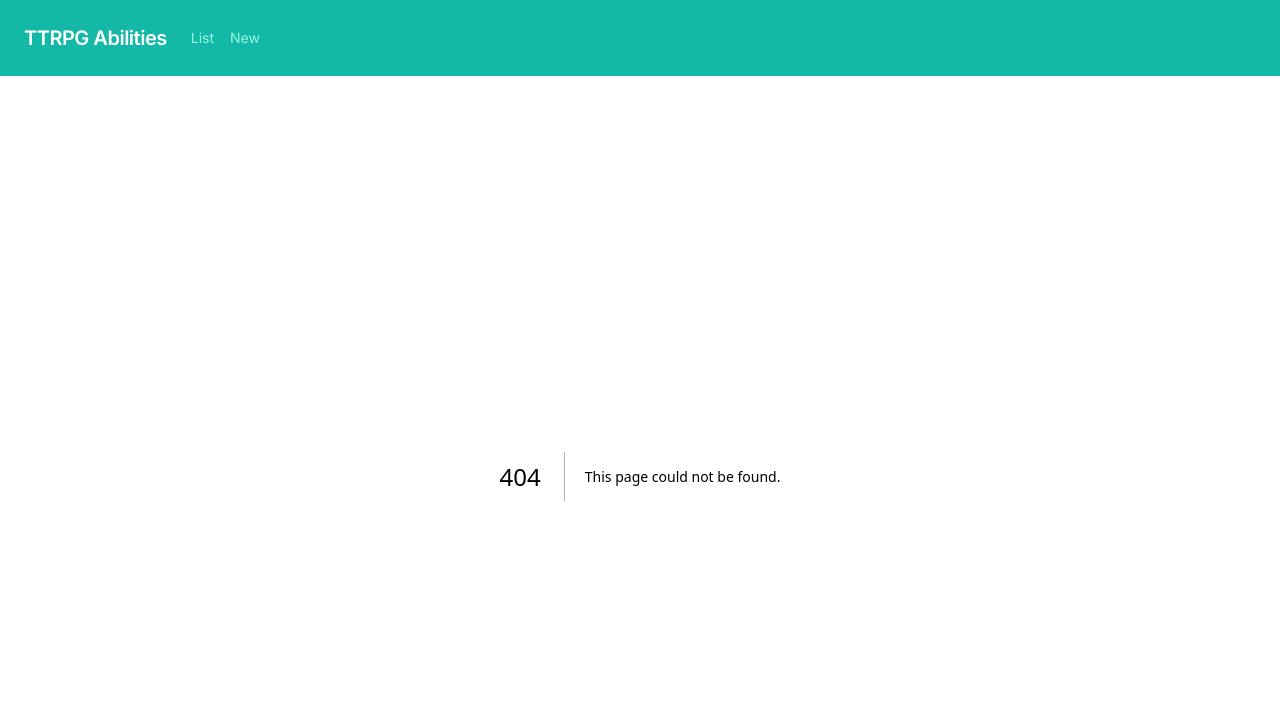
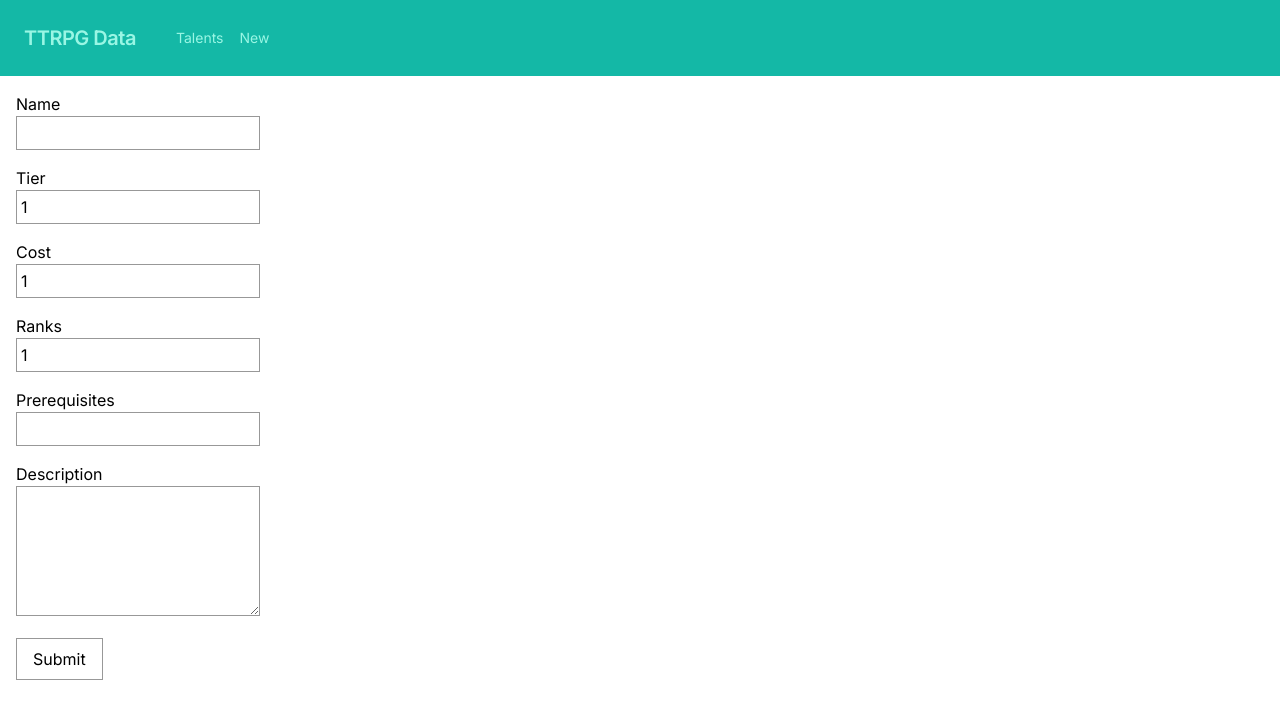
Before and after one commit to misqke/ttrpg_data, a Next.js app: page /talents/NewTalent in a window 1280 px wide. Before the commit this address had no page. Shown: the top 718 px of the page. Built offline with nearby package versions, Linux system fonts and the light colour scheme; sample sign-in values are in the browser's storage.

Commit message:
talent pages

```diff
--- a/src/components/NavBar.jsx
+++ b/src/components/NavBar.jsx
@@ -6,7 +6,12 @@ const NavBar = () => {
     <nav className="flex items-center justify-between flex-wrap bg-teal-500 p-6 w-screen">
       <div className="flex items-center flex-shrink-0 text-white mr-6">
         <span className="font-semibold text-xl tracking-tight">
-          TTRPG Abilities
+          <Link
+            href="/"
+            className="block mt-4 lg:inline-block lg:mt-0 text-teal-200 hover:text-white mr-4"
+          >
+            TTRPG Data
+          </Link>
         </span>
       </div>
       <div className="block lg:hidden">
@@ -24,13 +29,13 @@ const NavBar = () => {
       <div className="w-full block flex-grow lg:flex lg:items-center lg:w-auto">
         <div className="text-sm lg:flex-grow">
           <Link
-            href="/"
+            href="/talents"
             className="block mt-4 lg:inline-block lg:mt-0 text-teal-200 hover:text-white mr-4"
           >
-            List
+            Talents
           </Link>
           <Link
-            href="/NewAbility"
+            href="/talents/NewTalent"
             className="block mt-4 lg:inline-block lg:mt-0 text-teal-200 hover:text-white mr-4"
           >
             New
--- a/src/components/Page.jsx
+++ b/src/components/Page.jsx
@@ -16,7 +16,7 @@ const Page = ({ children }) => {
   }, []);
 
   return (
-    <div className="flex flex-col p-4">
+    <div className="flex flex-col p-4 gap-2 w-full max-w-screen-xl mx-auto">
       {loading ? (
         <svg
           className="animate-spin h-5 w-5 mr-3 ..."
--- a/src/pages/api/talents.js
+++ b/src/pages/api/talents.js
@@ -3,11 +3,20 @@ import { supabase } from "../../../utils/supabase";
 
 export default async function handler(req, res) {
   if (req.method === "GET") {
-    const { data, error } = await supabase.from("talents").select("*");
-    const sortedAbilities = data.sort((a, b) =>
-      a.tier < b.tier ? 1 : a.tier > b.tier ? -1 : 0
-    );
-    res.status(200).json(sortedAbilities);
+    const { id } = req.query;
+    if (id === undefined) {
+      const { data, error } = await supabase.from("talents").select("*");
+      const sortedAbilities = data.sort((a, b) =>
+        a.tier < b.tier ? 1 : a.tier > b.tier ? -1 : 0
+      );
+      res.status(200).json(sortedAbilities);
+    } else {
+      const { data, error } = await supabase
+        .from("talents")
+        .select("*")
+        .eq("id", id);
+      res.status(200).json(data[0]);
+    }
   } else if (req.method === "POST") {
     const { name, tier, cost, ranks, prerequisites, description } = req.body;
     const { error } = await supabase.from("talents").insert({
--- a/src/pages/index.js
+++ b/src/pages/index.js
@@ -2,59 +2,5 @@ import React, { useState, useEffect } from "react";
 import Page from "@/components/Page";
 
 export default function Home() {
-  const [talents, setTalents] = useState([]);
-  const [loading, setLoading] = useState(true);
-
-  useEffect(() => {
-    const getTalents = async () => {
-      const res = await fetch(`/api/talents`);
-      const data = await res.json();
-      setTalents(data);
-      setLoading(false);
-    };
-    getTalents();
-  }, []);
-
-  return (
-    <Page>
-      {loading ? (
-        <svg
-          className="animate-spin h-5 w-5 mr-3 ..."
-          viewBox="0 0 24 24"
-        ></svg>
-      ) : talents?.length ? (
-        talents.map((t) => (
-          <div key={t.id} className="flex flex-col gap-0 my-2">
-            <p>
-              <span className="font-bold">Name: </span>
-              {t.name}
-            </p>
-            <p>
-              <span className="font-bold">Tier: </span>
-              {t.tier}
-            </p>
-            <p>
-              <span className="font-bold">Prerequisities: </span>
-              {t.prerequisites === null ? "None" : t.prerequisites}
-            </p>
-            <p>
-              <span className="font-bold">Cost: </span>
-              {t.cost} {t.cost === 1 ? "point" : "points"}
-            </p>
-            <p>
-              <span className="font-bold">Ranks: </span>
-              {t.ranks}
-            </p>
-            <p>
-              <span className="font-bold">Description: </span>
-              {t.description}
-            </p>
-            <hr className="my-2" />
-          </div>
-        ))
-      ) : (
-        <p>No talents</p>
-      )}
-    </Page>
-  );
+  return <Page>Home</Page>;
 }
--- /dev/null
+++ b/src/pages/talents/[talentId].jsx
@@ -0,0 +1,47 @@
+import React from "react";
+import Page from "@/components/Page";
+
+const ViewTalent = ({ talent }) => {
+  return (
+    <Page>
+      <p>
+        <span className="font-bold">Name: </span>
+        {talent.name}
+      </p>
+      <p>
+        <span className="font-bold">Tier: </span>
+        {talent.tier}
+      </p>
+      <p>
+        <span className="font-bold">Ranks: </span>
+        {talent.ranks}
+      </p>
+      <p>
+        <span className="font-bold">Cost: </span>
+        {talent.cost}
+      </p>
+      <p>
+        <span className="font-bold">Prerequisites: </span>
+        {talent.prerequisites !== null ? talent.prerequisites : "None"}
+      </p>
+      <p>
+        <span className="font-bold">Description: </span>
+        {talent.description}
+      </p>
+      <hr />
+    </Page>
+  );
+};
+
+export default ViewTalent;
+
+export const getServerSideProps = async (req) => {
+  const talentId = req.query.talentId;
+  const res = await fetch(`http://localhost:3000/api/talents/?id=${talentId}`);
+  const data = await res.json();
+  return {
+    props: {
+      talent: data,
+    },
+  };
+};
--- /dev/null
+++ b/src/pages/talents/edit/[talentId].jsx
@@ -0,0 +1,9 @@
+import React from "react";
+import { useRouter } from "next/router";
+
+const EditTalent = () => {
+  const router = useRouter();
+  return <div>{router.query.talentId}</div>;
+};
+
+export default EditTalent;
--- /dev/null
+++ b/src/pages/talents/index.jsx
@@ -0,0 +1,70 @@
+import React, { useState, useEffect } from "react";
+import Page from "@/components/Page";
+import Link from "next/link";
+import { useRouter } from "next/router";
+
+export default function Talent({ talents }) {
+  const router = useRouter();
+
+  const handleRowClick = (id) => {
+    router.push(`/talents/${id}`);
+  };
+
+  return (
+    <Page>
+      {talents?.length ? (
+        <>
+          <Link className="button" href={"/talents/NewTalent"}>
+            New Talent
+          </Link>
+          <div className="table-container">
+            <table className="border-collapse border border-slate-300">
+              <thead className="bg-teal-500  text-white">
+                <tr>
+                  <th className="border border-slate-300 p-1">Tier</th>
+                  <th className="border border-slate-300 p-1">Name</th>
+                  <th className="border border-slate-300 p-1">Ranks</th>
+                  <th className="border border-slate-300 p-1">Cost</th>
+                  <th className="border border-slate-300 p-1">Prerequisites</th>
+                  <th className="border border-slate-300 p-1">Description</th>
+                </tr>
+              </thead>
+              <tbody>
+                {talents.map((t) => (
+                  <tr
+                    className="clickable"
+                    key={t.id}
+                    onClick={(e) => handleRowClick(t.id)}
+                  >
+                    <td className="border border-slate-300 p-1">{t.tier}</td>
+                    <td className="border border-slate-300 p-1">{t.name}</td>
+                    <td className="border border-slate-300 p-1">{t.ranks}</td>
+                    <td className="border border-slate-300 p-1">{t.cost}</td>
+                    <td className="border border-slate-300 p-1">
+                      {t.prerequisites}
+                    </td>
+                    <td className="border border-slate-300 p-1">
+                      {t.description}
+                    </td>
+                  </tr>
+                ))}
+              </tbody>
+            </table>
+          </div>
+        </>
+      ) : (
+        <p>No talents</p>
+      )}
+    </Page>
+  );
+}
+
+export const getServerSideProps = async () => {
+  const res = await fetch(`http://localhost:3000/api/talents`);
+  const data = await res.json();
+  return {
+    props: {
+      talents: data,
+    },
+  };
+};
--- a/src/styles/globals.css
+++ b/src/styles/globals.css
@@ -29,7 +29,28 @@ textarea {
   padding: 4px;
 }
 
-button {
+.button {
   padding: 0.5rem 1rem;
   border: 1px solid #989898;
+  width: fit-content;
 }
+
+.table-container {
+  width: 100%;
+  overflow: auto;
+  font-size: 0.8rem;
+}
+
+.table-container table {
+  width: 100%;
+  min-width: 1000px;
+}
+
+.clickable {
+  cursor: pointer;
+  transition-duration: 150ms;
+}
+
+.clickable:hover {
+  background: #99f6e4;
+}
--- a/utils/auth.js
+++ b/utils/auth.js
@@ -1,6 +1,5 @@
 const checkAuth = () => {
   const user = localStorage.getItem("user");
-  console.log(user);
   return user ? true : false;
 };
 
```
Also changed, not shown: src/pages/api/comments.js (added), src/pages/talents/NewTalent.jsx (renamed from src/pages/NewTalent.jsx).
